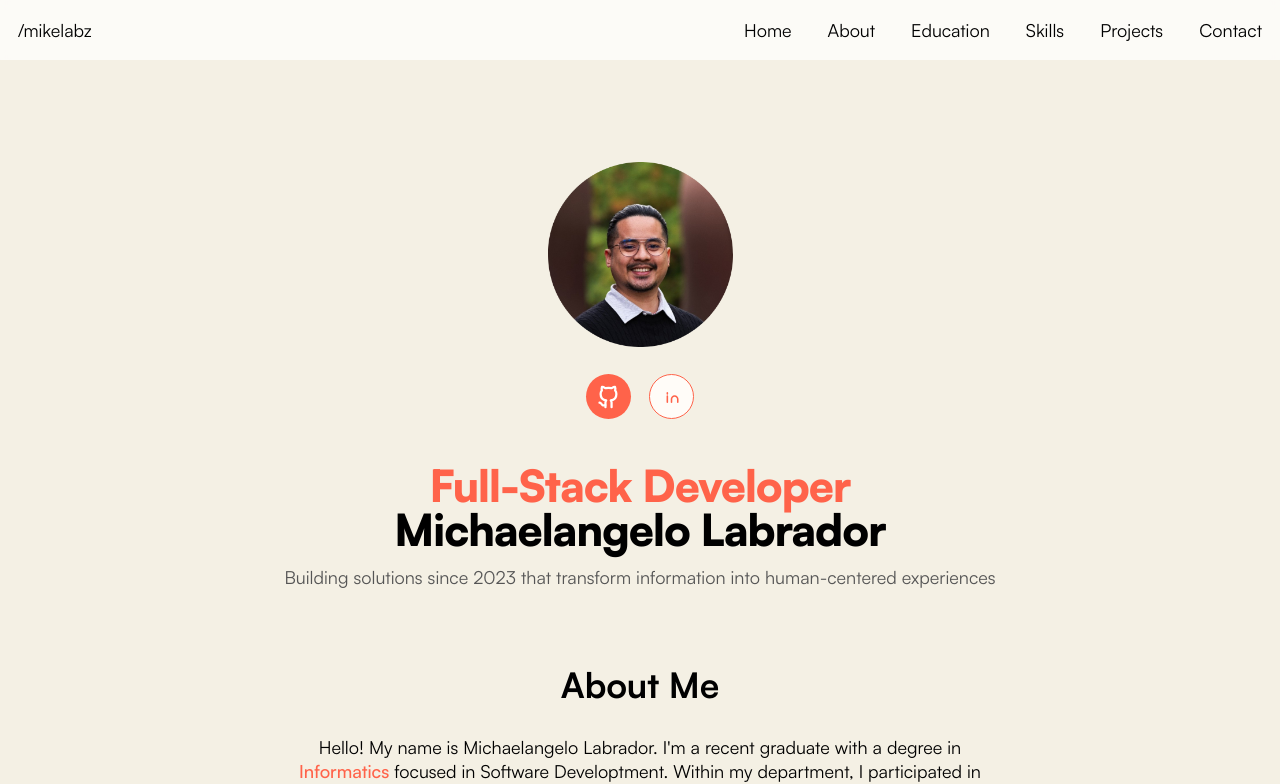
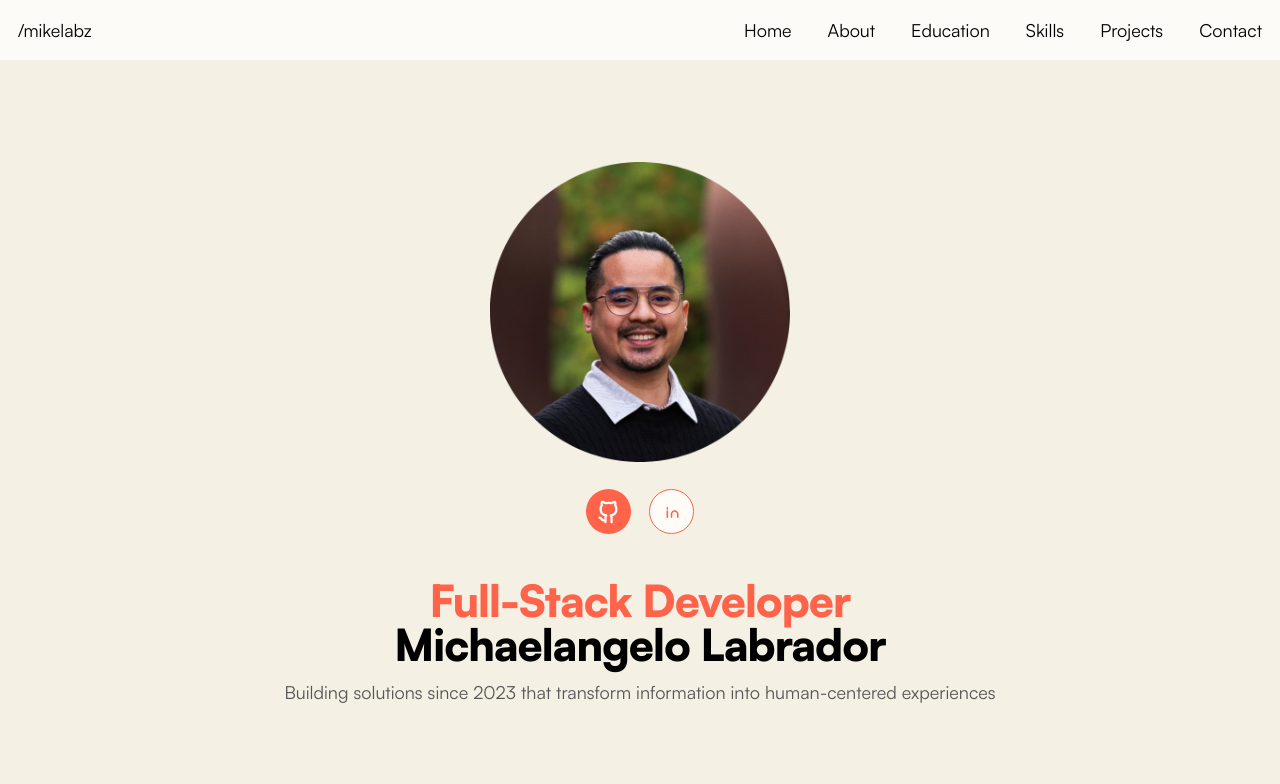
Before and after one commit to labram13/portfolio, a React (Vite) app: page / in a window 1280 px wide. Shown: the top 784 px of the page. Built offline with nearby package versions, Linux system fonts and the light colour scheme.

Commit message:
changed profile image sizing for desktops

```diff
--- a/src/index.css
+++ b/src/index.css
@@ -587,6 +587,11 @@ tips for hover animation:
   left: -24px;
 }
 
+.profile-img {
+  height: 300px;
+  width: 300px;
+}
+
 
 header {
   justify-content: center;
```
